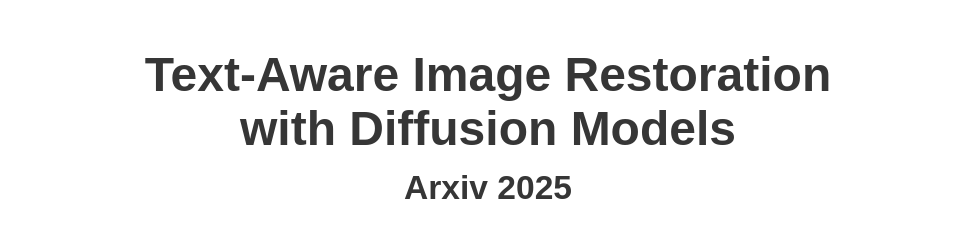
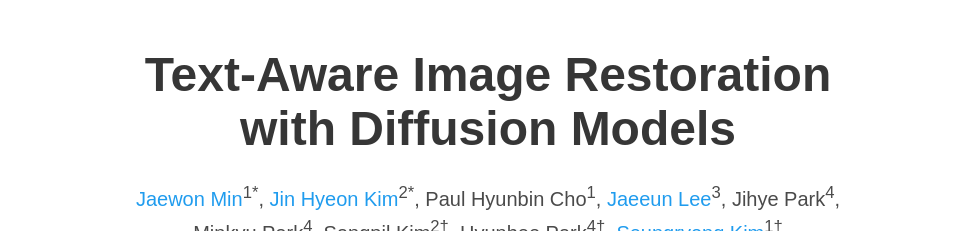
Before and after one commit to cvlab-kaist/TAIR, a plain HTML site: page index.html in a window 1280 px wide. Shown: the top 231 px of the page, without its empty margins (152-1127 px from the left). Drawn offline with nearby package versions, Linux system fonts and the light colour scheme; some icons are missing; a web font is replaced by a local one.

Commit message:
[Fix] typo

```diff
--- a/index.html
+++ b/index.html
@@ -61,10 +61,10 @@
             Text-Aware Image Restoration
             <br>
             with Diffusion Models
-            <small style="font-size: 0.7em;">
+            <!-- <small style="font-size: 0.7em;">
               <br>
               Arxiv 2025
-            </small>
+            </small> -->
           </h1>
           <div class="is-size-5 publication-authors">
             <span class="author-block">
```
